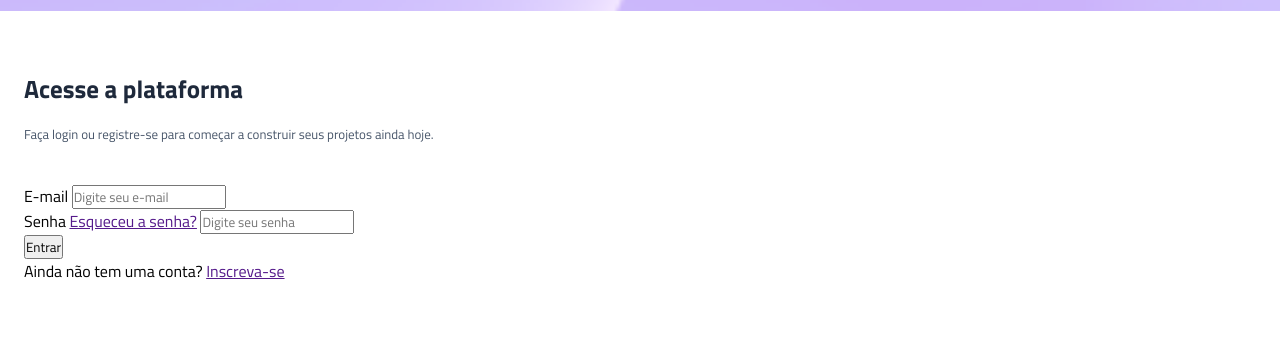
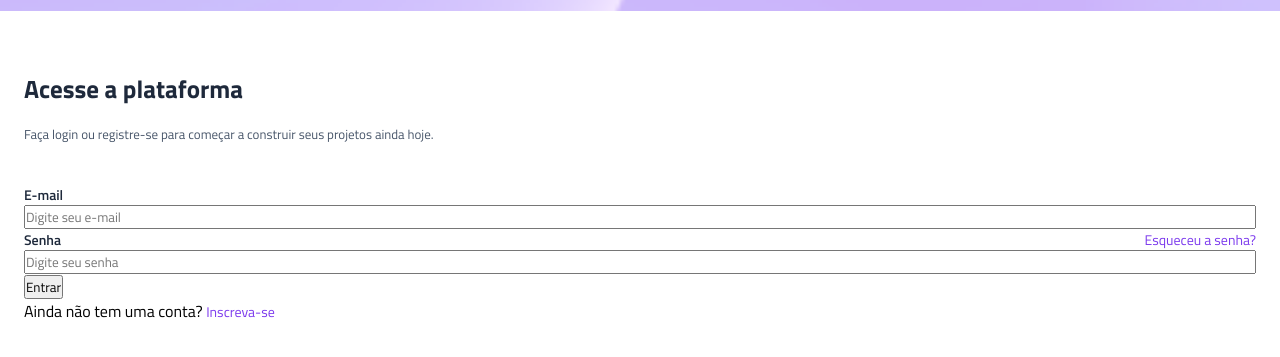
Before and after one commit to Gustavo74B/Projeto_Vertigo, a plain HTML site: page index.html in a window 1280 px wide. Shown: the part 123-480 px from the top of the page. Drawn offline with Linux system fonts and the light colour scheme.

Commit message:
estilização dos labels e ancoras

```diff
--- a/index.html
+++ b/index.html
@@ -28,8 +28,10 @@
                     <input type="email" placeholder="Digite seu e-mail" id="email">
                 </div>
                 <div class="input_box">
-                    <label for="senha">Senha</label>
-                    <a href="">Esqueceu a senha?</a>
+                    <div>
+                        <label for="senha">Senha</label>
+                        <a href="">Esqueceu a senha?</a>
+                    </div>
                     <input type="password" placeholder="Digite seu senha" id="senha">
                 </div>
                 <button>Entrar</button>
--- a/style.css
+++ b/style.css
@@ -11,6 +11,7 @@
 :root {
     --gray--800 : #1E293B;
     --gray--600 : #475569;
+    --purple: #7C3AED;
 }
 
 
@@ -45,3 +46,30 @@ main {
     font-size: 0.8125rem;
     color: var(--gray--600);
 }
+
+.input_box {
+    display: flex;
+    flex-direction: column;
+}
+
+.input_box div {
+    display: flex;
+    justify-content: space-between;
+    align-items: center;
+}
+
+.login label {
+    font-size: 0.875rem;
+    color: var(--gray--800);
+    font-weight: 600;
+}
+
+.login a {
+    color: var(--purple);
+    text-decoration: none;
+    font-size: 0.875rem;
+}
+
+.login a:hover {
+    text-decoration: underline;
+}
```
